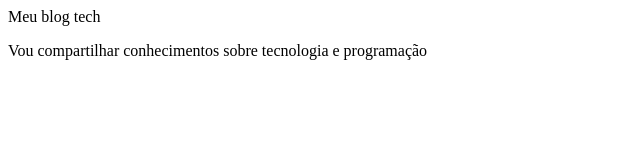
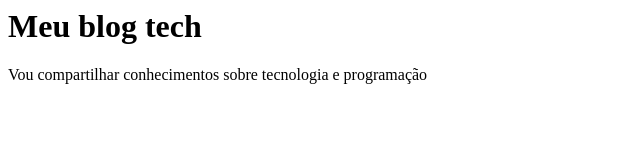
Before and after one commit to heloisasouzaribeiro-svg/Heloisa-Manueli-de-Souza-Ribeiro-1B, a plain HTML site: page index.html in a window 1280 px wide. Shown: the whole page, without its empty margins (0-640 px from the left). Drawn offline with Linux system fonts and the light colour scheme.

Commit message:
Update index.html

```diff
--- a/index.html
+++ b/index.html
@@ -1,2 +1,12 @@
-<p>Meu blog tech</p>
-<p>Vou compartilhar conhecimentos sobre tecnologia e programação</p>
+<!DOCIYPE html>
+<html lang="pt-br">
+<head>
+    <meta charset="UTF-8">
+    <meta name="viewport" content="width=device-width, initial-scale=1.0">
+    <title>Meu blog</title>
+</head>
+<body>
+    <h1>Meu blog tech</h1>
+    <p>Vou compartilhar conhecimentos sobre tecnologia e programação</p>
+</body>
+</html>
```
